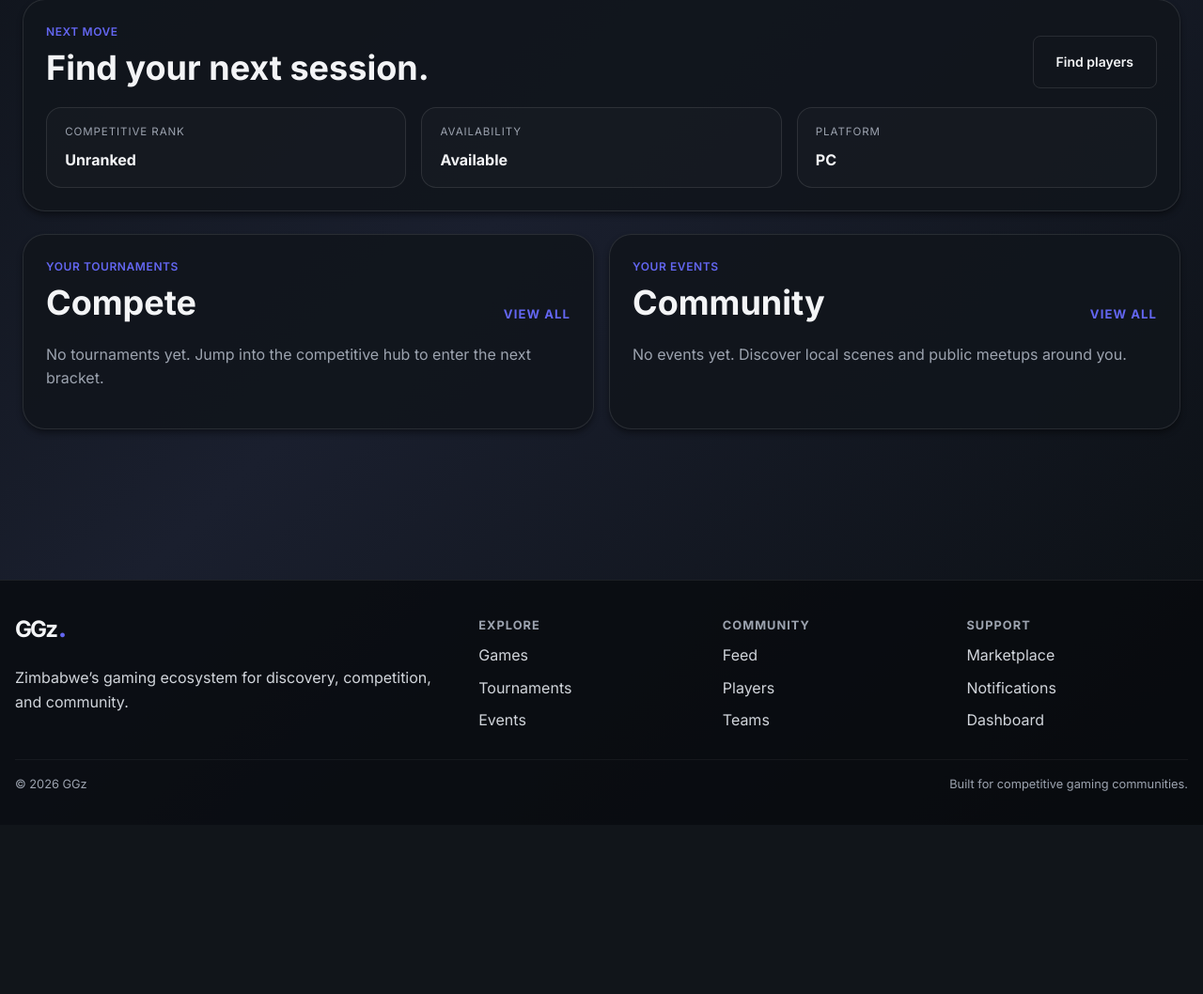
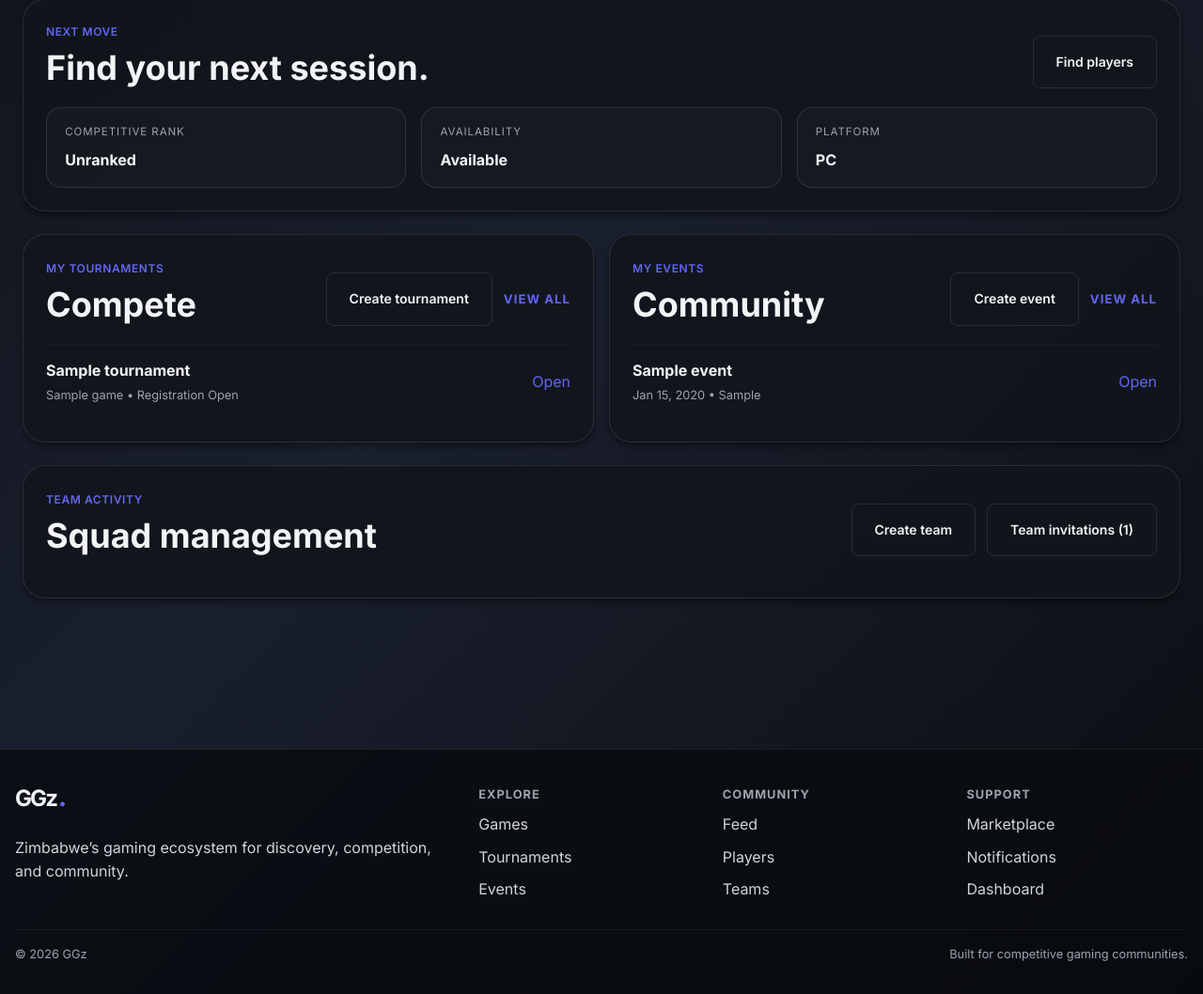
Before and after one commit to AndrewHYN/GGz-Zimbabwe, a Django app: page /profiles/dashboard/ in a window 1280 px wide. Shown: the part 632-1690 px from the top of the page at 94% size. Before the commit the page ends 1474 px from the top, so only its background shows below. Run offline with Django 5.2, Linux system fonts and the light colour scheme; a user stored in the database is signed in; tables that the repository leaves empty hold one stand-in row (values such as "Sample post"); grey boxes marked "Sample" are stand-in pictures.

Commit message:
GGz: dashboard and event workflow milestone

```diff
--- a/accounts/templates/accounts/dashboard.html
+++ b/accounts/templates/accounts/dashboard.html
@@ -79,10 +79,13 @@
         <section class="panel-card">
             <div class="section-heading">
                 <div>
-                    <p class="eyebrow">Your tournaments</p>
+                    <p class="eyebrow">My tournaments</p>
                     <h2>Compete</h2>
                 </div>
-                <a class="text-link" href="{% url 'tournament_list' %}">View all</a>
+                <div class="actions compact-actions">
+                    <a class="button alt" href="{% url 'tournament_create' %}">Create tournament</a>
+                    <a class="text-link" href="{% url 'tournament_list' %}">View all</a>
+                </div>
             </div>
             {% if my_tournaments %}
                 {% for tournament in my_tournaments %}
@@ -102,10 +105,13 @@
         <section class="panel-card">
             <div class="section-heading">
                 <div>
-                    <p class="eyebrow">Your events</p>
+                    <p class="eyebrow">My events</p>
                     <h2>Community</h2>
                 </div>
-                <a class="text-link" href="{% url 'event_list' %}">View all</a>
+                <div class="actions compact-actions">
+                    <a class="button alt" href="{% url 'event_create' %}">Create event</a>
+                    <a class="text-link" href="{% url 'event_list' %}">View all</a>
+                </div>
             </div>
             {% if my_events %}
                 {% for event in my_events %}
@@ -122,5 +128,18 @@
             {% endif %}
         </section>
     </div>
+
+    <section class="dashboard-section panel-card">
+        <div class="section-heading">
+            <div>
+                <p class="eyebrow">Team activity</p>
+                <h2>Squad management</h2>
+            </div>
+            <div class="actions compact-actions">
+                <a class="button alt" href="{% url 'team_create' %}">Create team</a>
+                <a class="button alt" href="{% url 'team_invitations' %}">Team invitations{% if pending_team_invitations %} ({{ pending_team_invitations }}){% endif %}</a>
+            </div>
+        </div>
+    </section>
 </main>
 {% endblock %}
--- a/accounts/views.py
+++ b/accounts/views.py
@@ -394,6 +394,16 @@ def gamer_discovery(request):
 @login_required
 def dashboard(request):
 	profile = getattr(request.user, "gamer_profile", None)
+	if profile is None:
+		return redirect("signup")
+
+	from teams.models import TeamInvitation
+	from tournaments.models import Tournament
+
+	my_tournaments = Tournament.objects.filter(organizer=profile).select_related("game").order_by("-start_date")[:3]
+	my_events = Event.objects.filter(organizer=profile).select_related("game").order_by("-start_date")[:3]
+	pending_team_invitations = TeamInvitation.objects.filter(invitee=profile, status="Pending").select_related("team").count()
+
 	return render(
 		request,
 		"accounts/dashboard.html",
@@ -401,6 +411,9 @@ def dashboard(request):
 			"profile": profile,
 			"game_count": profile.games.count() if profile else 0,
 			"gamer_count": GamerProfile.objects.exclude(user=request.user).count(),
+			"my_tournaments": my_tournaments,
+			"my_events": my_events,
+			"pending_team_invitations": pending_team_invitations,
 		},
 	)
 
--- a/events/templates/events/event_detail.html
+++ b/events/templates/events/event_detail.html
@@ -21,6 +21,7 @@
                     <div class="event-header-actions">
                         {% if request.user == event.organizer.user %}
                             <a class="button alt" href="{% url 'event_edit' event.id %}">Edit event</a>
+                            <a class="button" href="{% url 'event_promotion_request' event.id %}">Request promotion</a>
                         {% else %}
                             {% if not event.rsvps|length or user not in event.rsvps.values_list %}
                                 <form method="post" action="{% url 'event_rsvp' event.id %}" class="inline-action">
```
Also changed, not shown: accounts/tests.py (+11 -0 lines), events/tests.py (+15 -0 lines).
